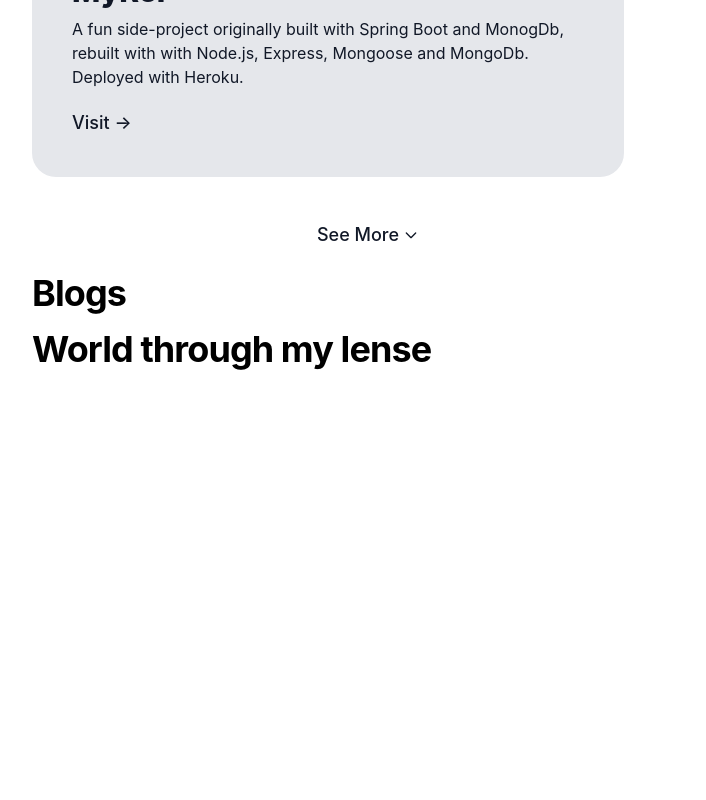
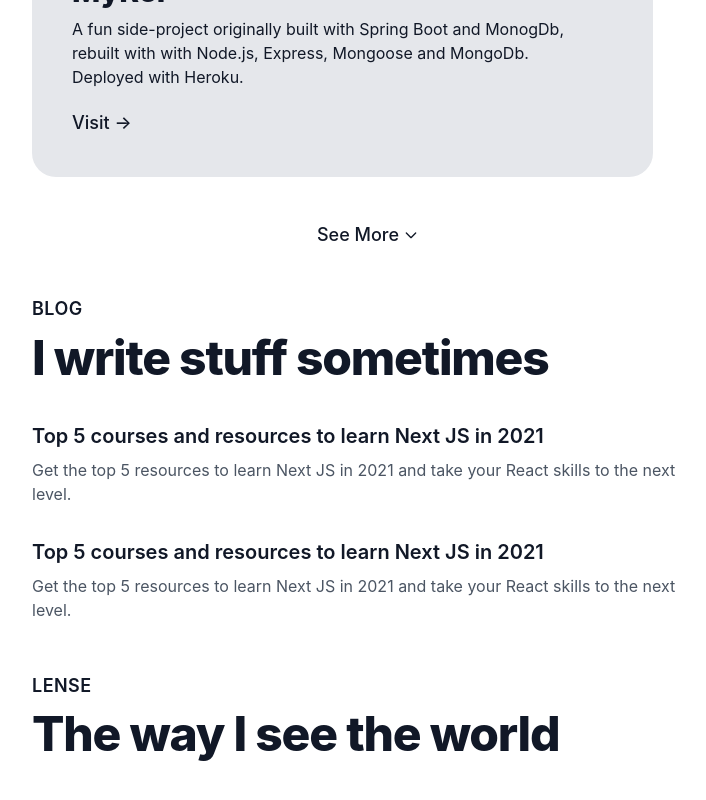
Before and after one commit to istiak227/istiak-portfolio, a Next.js app: page / in a window 1280 px wide. Shown: the part 1320-2120 px from the top of the page, without its empty margins (272-978 px from the left). Before the commit the page ends 1769 px from the top, so only its background shows below. Built offline with nearby package versions, Linux system fonts and the light colour scheme; a web font is replaced by a local one; what @tailwindcss/typography would draw is missing.

Commit message:
Projects and blog added

```diff
--- /dev/null
+++ b/components/BlogCard.js
@@ -0,0 +1,20 @@
+import Link from "next/link";
+
+const BlogCard = ({ title, summary, slug }) => {
+  return (
+    <Link href={`/blog/${slug}`}>
+      <a className="w-full">
+        <div className="mb-8 w-full">
+          <div className="flex flex-col md:flex-row justify-between">
+            <h4 className="text-lg blog-heading md:text-xl mb-2 w-full text-gray-900 dark:text-gray-100">
+              {title}
+            </h4>
+          </div>
+          <p className="text-gray-600 dark:text-gray-400">{summary}</p>
+        </div>
+      </a>
+    </Link>
+  )
+}
+
+export default BlogCard
--- /dev/null
+++ b/components/BlogSections.js
@@ -0,0 +1,53 @@
+import Link from 'next/link'
+import BlogCard from './BlogCard'
+
+const BlogSections = ({ title, summary, slug }) => {
+  return (
+    <section className="mb-5">
+      <h2 className="sm:text-lg sm:leading-snug font-semibold tracking-wide uppercase text-indigo mb-3">
+        Blog
+      </h2>
+      <p className="text-primary text-3xl sm:text-5xl lg:text-5xl leading-none font-extrabold tracking-tight mb-10">
+        I write stuff sometimes
+      </p>
+      <BlogCard
+        title="Top 5 courses and resources to learn Next JS in 2021"
+        summary="Get the top 5 resources to learn Next JS in 2021 and take your React skills to the next level."
+        slug="top-5-nextjs-resources"
+      />
+      <BlogCard
+        title="Top 5 courses and resources to learn Next JS in 2021"
+        summary="Get the top 5 resources to learn Next JS in 2021 and take your React skills to the next level."
+        slug="top-5-nextjs-resources"
+      />
+      {/* <div className="mb-10">
+        <Link href="/blogs">
+          <div>
+            <p className="text-xl lg:text-2xl font-extrabold text-primary">
+              Top 5 courses and resources to learn Next JS in 2021
+            </p>
+            <p className="mt-2 text-secondary prose-lg">
+              Get the top 5 resources to learn Next JS in 2021 and take your
+              React skills to the next level."
+            </p>
+          </div>
+        </Link>
+      </div>
+      <div className="mb-10">
+        <Link href="/blogs">
+          <div>
+            <p className="text-xl lg:text-2xl font-extrabold text-primary">
+              Top 5 courses and resources to learn Next JS in 2021
+            </p>
+            <p className="mt-2 text-secondary prose-lg">
+              Get the top 5 resources to learn Next JS in 2021 and take your
+              React skills to the next level."
+            </p>
+          </div>
+        </Link>
+      </div> */}
+    </section>
+  )
+}
+
+export default BlogSections
--- /dev/null
+++ b/components/ImageSection.js
@@ -0,0 +1,16 @@
+import React from 'react'
+
+const ImageSection = () => {
+  return (
+    <section className="mb-5">
+      <h2 className="sm:text-lg sm:leading-snug font-semibold tracking-wide uppercase text-indigo mb-3">
+        Lense
+      </h2>
+      <p className="text-primary text-3xl sm:text-5xl lg:text-5xl leading-none font-extrabold tracking-tight mb-10">
+        The way I see the world
+      </p>
+    </section>
+  )
+}
+
+export default ImageSection
--- a/components/ProjectSections.js
+++ b/components/ProjectSections.js
@@ -7,8 +7,8 @@ const ProjectsSection = () => (
       Projects
     </h2>
     <div className="text-primary text-3xl sm:text-5xl lg:text-5xl leading-none font-extrabold tracking-tight mb-4">
-      <p className="mb-2">I like to build things.</p>
-      <p className="mb-8">Here's a few.</p>
+      <p className="mb-2">Some of the recent projects</p>
+      <p className="mb-8">I worked</p>
     </div>
 
     <ul className="grid grid-cols-1 gap-8  mt-12">
--- a/components/SeeMore.js
+++ b/components/SeeMore.js
@@ -5,7 +5,7 @@ const SeeMore = () => {
     <Link href="/projects">
       <a
         type="button"
-        className="flex items-center text-lg my-4 mx-auto px-4 py-2 rounded-md font-medium text-gray-900 dark:text-gray-100"
+        className="flex items-center text-lg my-4 mb-10 mx-auto px-4 py-2 rounded-md font-medium text-gray-900 dark:text-gray-100"
       >
         See More
         <svg
--- a/pages/index.js
+++ b/pages/index.js
@@ -6,6 +6,9 @@ import Container from '@/components/Container'
 import ProjectCard from '@/components/ProjectCard'
 import ProjectsSection from '@/components/ProjectSections'
 import SeeMore from '@/components/SeeMore'
+import BlogCard from '@/components/BlogCard'
+import BlogSections from '@/components/BlogSections'
+import ImageSection from '@/components/ImageSection'
 
 export default function Home() {
   return (
@@ -23,12 +26,8 @@ export default function Home() {
         </h2>
         <ProjectsSection />
         <SeeMore />
-        <h3 className="font-bold text-2xl md:text-4xl tracking-tight mb-4 text-black dark:text-white">
-          Blogs
-        </h3>
-        <h3 className="font-bold text-2xl md:text-4xl tracking-tight mb-4 text-black dark:text-white">
-          World through my lense
-        </h3>
+        <BlogSections />
+        <ImageSection />
       </div>
     </Container>
   )
```
